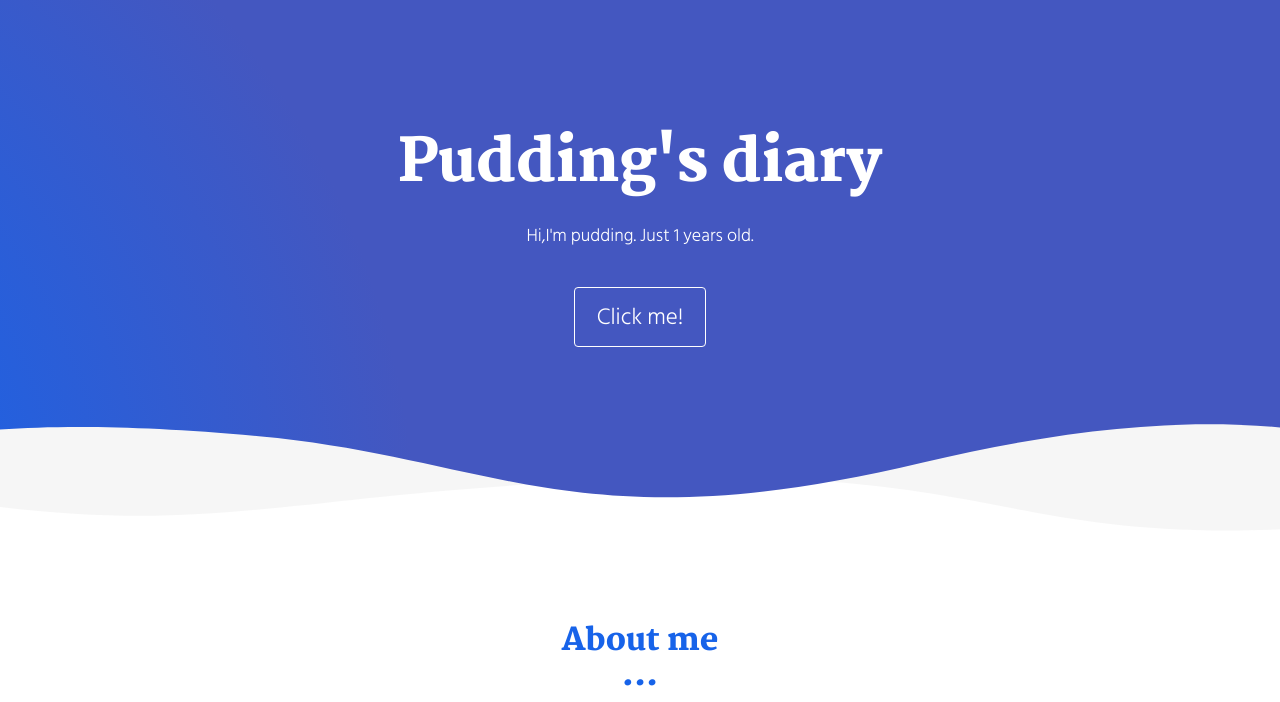
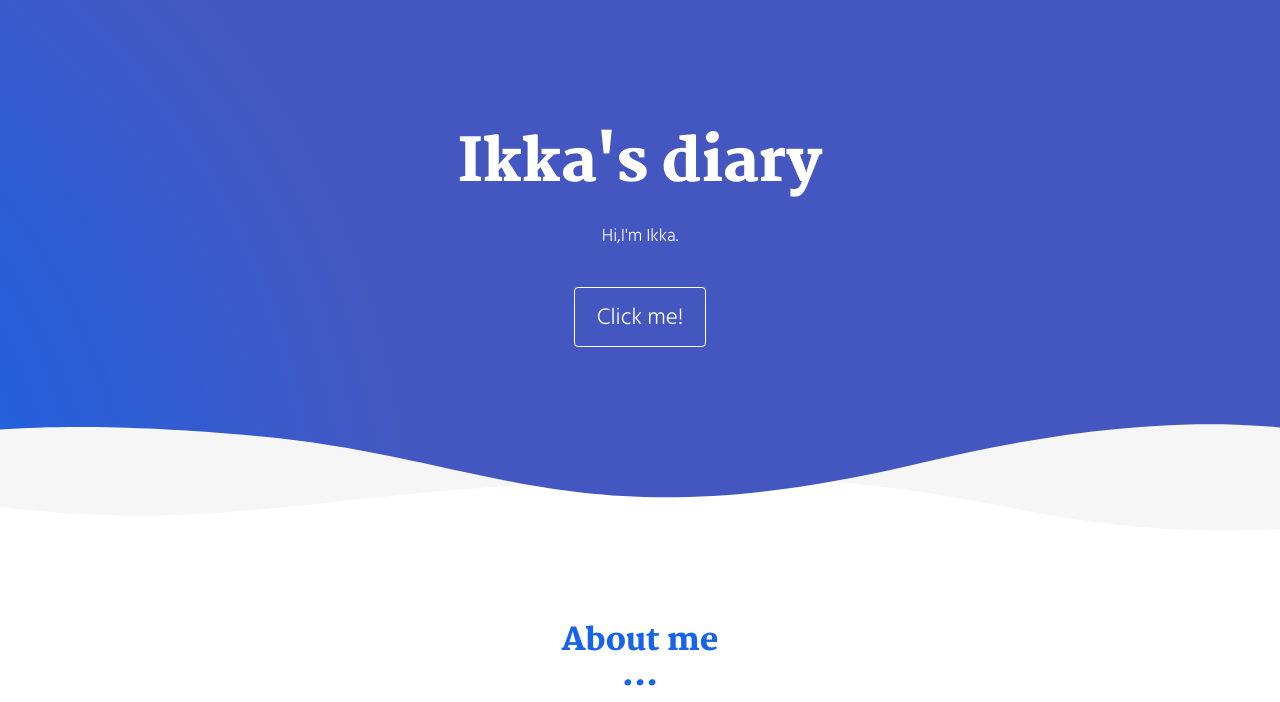
Before and after one commit to pugging0113/web, a plain HTML site: page index.html in a window 1280 px wide. Shown: the part 84-786 px from the top of the page. Drawn offline with Linux system fonts and the light colour scheme.

Commit message:
Update index.html

```diff
--- a/index.html
+++ b/index.html
@@ -61,8 +61,8 @@
     <div class="container">
       <div class="row">
         <div class="col-xs-12">
-          <h1>Pudding's diary</h1>
-          <p>Hi,I'm pudding. Just 1 years old.</p>
+          <h1>Ikka's diary</h1>
+          <p>Hi,I'm Ikka. </p>
           <br>
           <a href="./project.html" class="btn btn-default btn-lg" title="">Click me!</a>
         </div>
```
